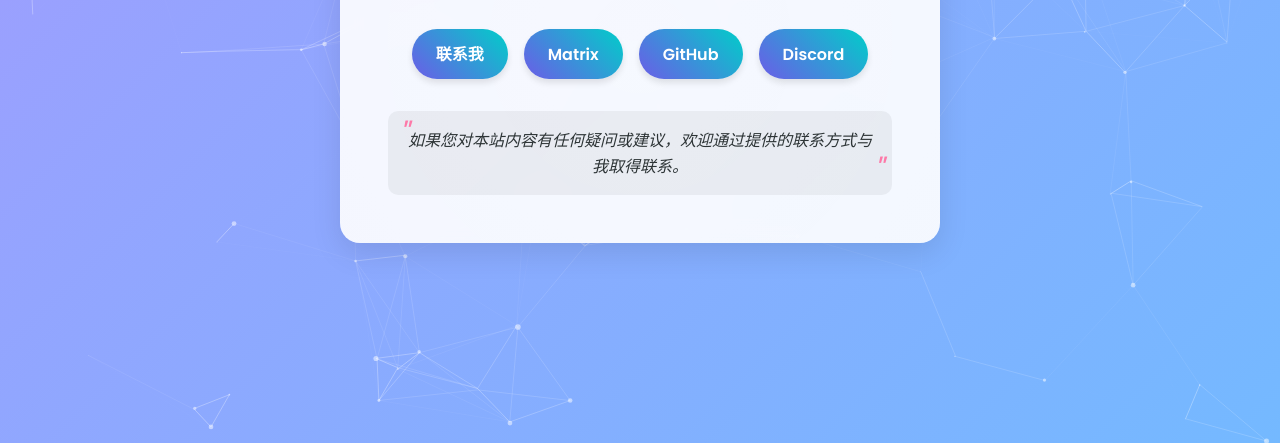
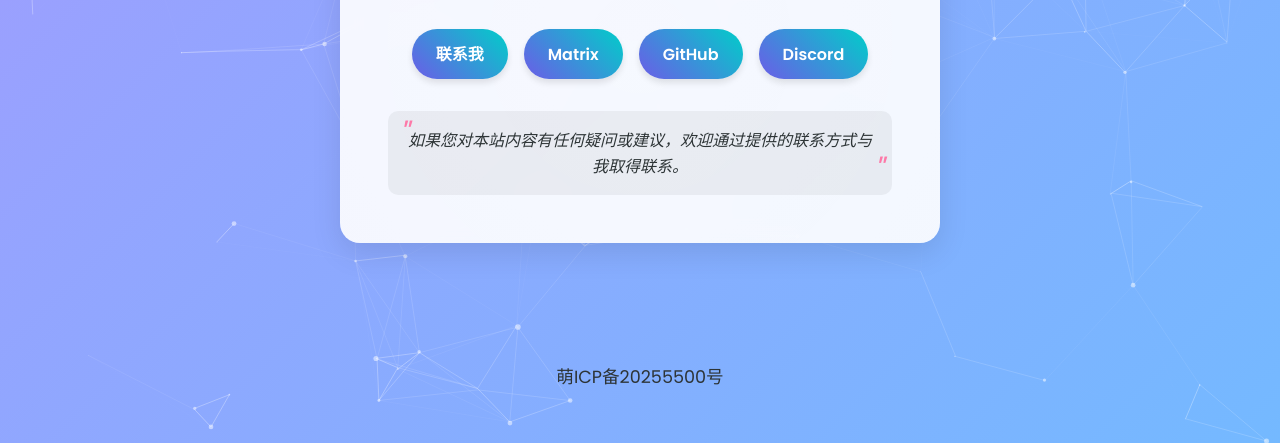
Before and after one commit to moewpro/moewpro.github.io, a plain HTML site: page index.html in a window 1280 px wide. Shown: the part 357-800 px from the top of the page. Drawn offline with nearby package versions, Linux system fonts and the light colour scheme.

Commit message:
index.html

```diff
--- a/index.html
+++ b/index.html
@@ -421,5 +421,12 @@
             setRandomQuote();
         }
     </script>
+    <footer style="text-align: center; padding: 20px 0; width: 100%; position: absolute; bottom: 0; left: 0;">
+    <p>
+        <a href="https://icp.gov.moe/?keyword=20255500" target="_blank" style="color: inherit; text-decoration: none;">
+            萌ICP备20255500号
+        </a>
+    </p>
+</footer>
 </body>
 </html>
```
